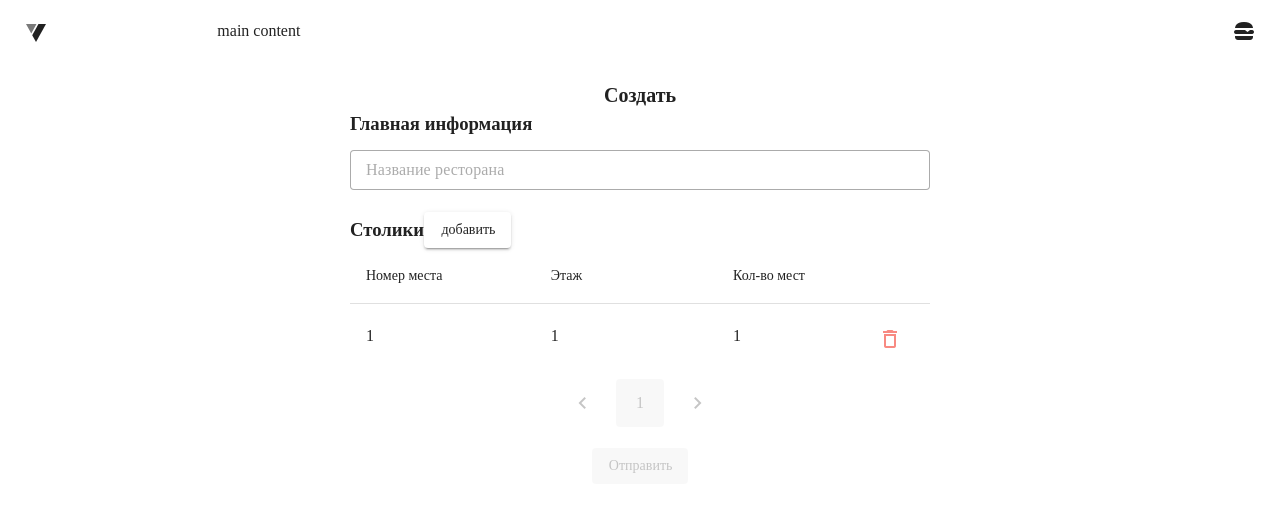
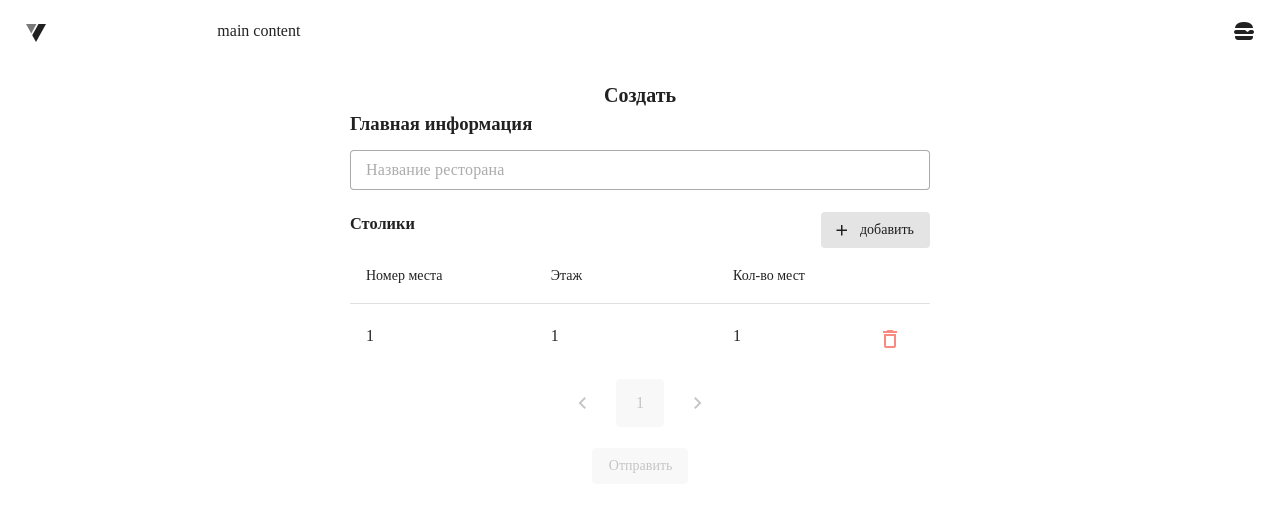
Before and after one commit to qbit-club/uslugi, a Nuxt app: page /hall/create in a window 1280 px wide. Shown: the top 512 px of the page. Built offline with nearby package versions, Linux system fonts and the light colour scheme.

Commit message:
some beauty changes

```diff
--- a/pages/hall/create.vue
+++ b/pages/hall/create.vue
@@ -93,23 +93,14 @@ const submit = handleSubmit(async values => {
           <h3 class="w-100">Главная информация</h3>
           <v-text-field v-model="title.value.value" :error-messages="title.errorMessage.value"
             placeholder="Название ресторана" variant="outlined" density="compact" class="mt-3 w-100" />
-          <h3 class="w-100 d-flex align-center">Столики<v-btn @click="addTable">добавить</v-btn></h3>
-          <div class="w-100">
 
-          </div>
-
-          <!-- <v-row v-for="table of tables" class="pa-0 d-flex justify-space-between">
-          <v-col class="pa-0" :cols="4">
-            {{ table.number }}
-          </v-col>
-          <v-col class="pa-0" :cols="4">
-            {{ table.seatsNumber }}
-          </v-col>
-          <v-col class="pa-0" :cols="4">
-            {{ table.floor }}
-          </v-col>
-        </v-row> -->
           <v-data-table :items="tables" :headers="tablesHeaders" :items-per-page="5" v-model:page="tablePage">
+            <template v-slot:top>
+              <div class="d-flex justify-space-between w-100">
+                <h3 class="">Столики</h3>
+                <v-btn @click="addTable" variant="tonal" prepend-icon="mdi-plus">добавить</v-btn>
+              </div>
+            </template>
             <template v-slot:no-data>
               <b class="text-red cursor-pointer" @click="addTable">
                 Добавьте столики
@@ -126,7 +117,7 @@ const submit = handleSubmit(async values => {
             <template v-slot:item.seatsNumber="{ item, index }">
               <div class="d-flex justify-space-between align-center">
                 <v-text-field variant="plain" type="number" v-model="item.seatsNumber" :min="1"></v-text-field>
-                <v-tooltip text="Удалить" location="top">
+                <v-tooltip text="Удалить" location="top" :offset="-5">
                   <template v-slot:activator="{ props }">
                     <v-btn v-bind="props" icon="mdi-delete-outline" variant="plain" color="red"
                       @click="tables.splice(index, 1)">
```
